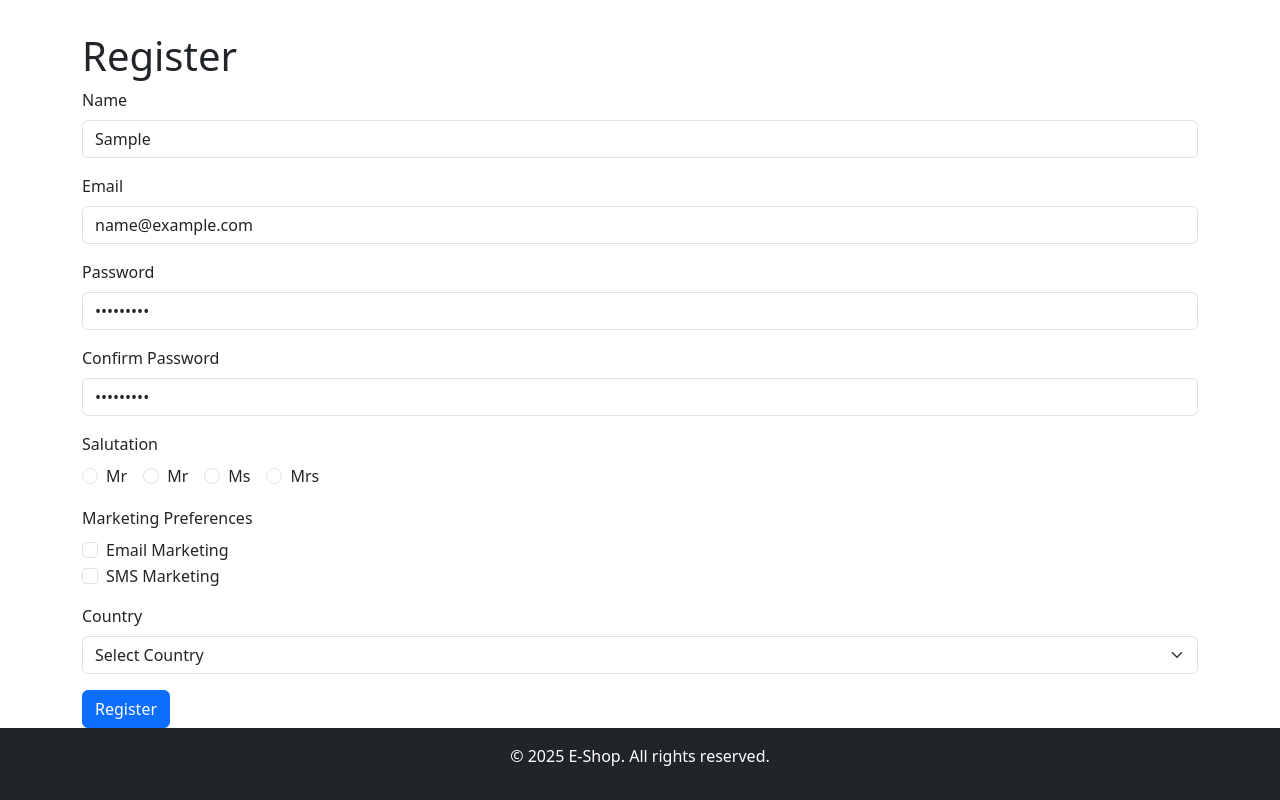
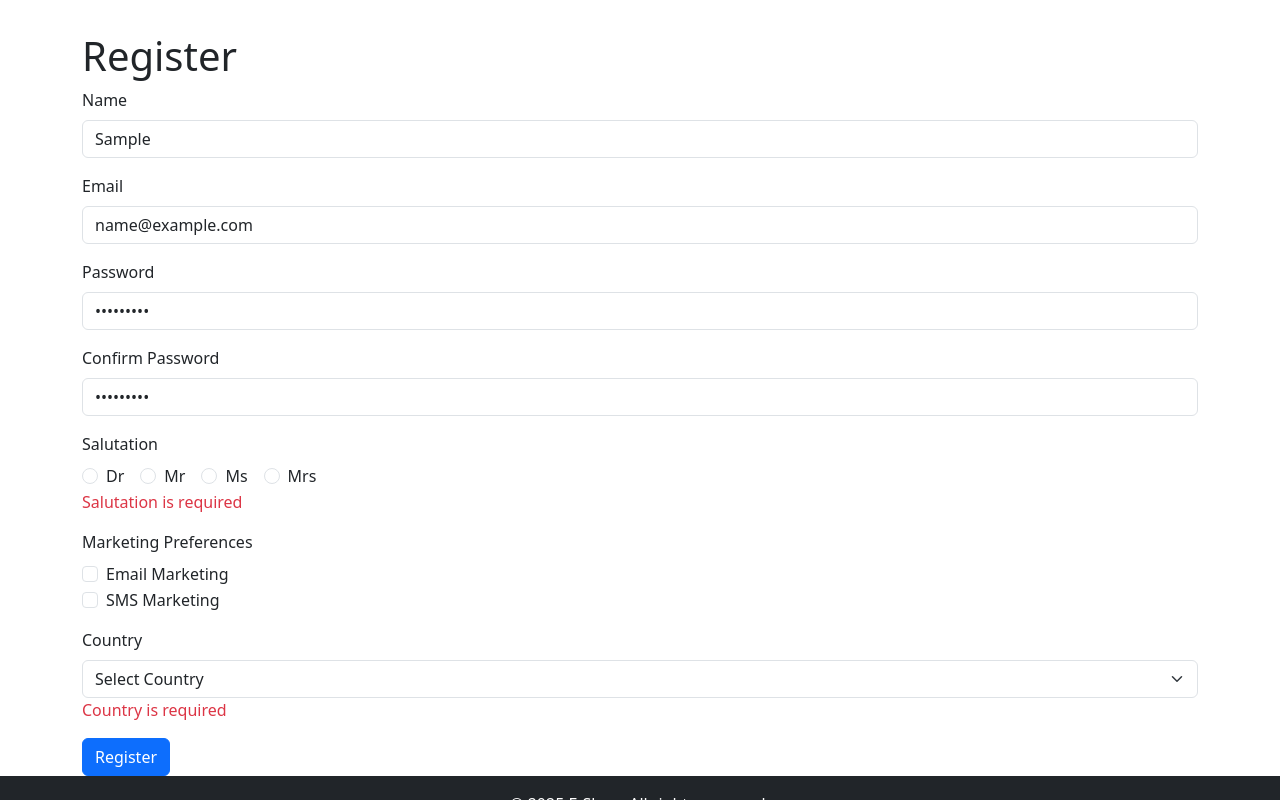
Before and after one commit to xaviertingxuan/react-assignment-2025, a React (Vite) app: page /register in a window 1280 px wide. Both pictures are taken after typing "Sample", "name@example.com", "Sample123", "Sample123" into the empty fields and a click on the button "Register". Shown: the part 337-1137 px from the top of the page. Built offline with nearby package versions, Linux system fonts and the light colour scheme.

Commit message:
bugfixes

```diff
--- a/src/components/RegisterPage.jsx
+++ b/src/components/RegisterPage.jsx
@@ -1,20 +1,13 @@
 import React from 'react';
 import { Formik, Field, Form } from 'formik';
 import * as Yup from 'yup';
-
-const validationSchema = Yup.object({
-  name: Yup.string().required('Name is required'),
-  email: Yup.string().email('Invalid email address').required('Email is required'),
-  password: Yup.string().min(8, 'Password must be at least 8 characters long').required('Password is required'),
-  confirmPassword: Yup.string()
-    .oneOf([Yup.ref('password'), null], 'Passwords must match')
-    .required('Confirm password is required'),
-  salutation: Yup.string().required('Salutation is required'),
-  marketingPreferences: Yup.array().min(1, 'At least one marketing preference is required'),
-  country: Yup.string().required('Country is required')
-});
+// import axios from 'axios';
+// import { useLocation } from 'wouter';
 
 function RegisterPage() {
+
+  // const [, setLocation] = useLocation();
+
   const initialValues = {
     name: '',
     email: '',
@@ -25,18 +18,47 @@ function RegisterPage() {
     country: ''
   };
 
-  const handleSubmit = (values, formikHelpers) => {
+  const validationSchema = Yup.object({
+    name: Yup.string()
+      .required('Name is required'),
+    email: Yup.string()
+      .email('Invalid email address')
+      .required('Email is required'),
+    password: Yup.string()
+      .required('Password is required')
+      .min(8, 'Password must be at least 8 characters'),
+    confirmPassword: Yup.string()
+      .oneOf([Yup.ref('password'), null], 'Passwords must match')
+      .required('Confirm Password is required'),
+    salutation: Yup.string()
+      .required('Salutation is required'),
+    country: Yup.string()
+      .required('Country is required')
+  });
+
+  const handleSubmit = async (values, formikHelpers) => {
+    // try {
+    //   const response = await axios.post(`${import.meta.env.VITE_API_URL}/api/register`, values);
+    //   console.log('Registration successful:', response.data);
+
+    // } catch (error) {
+    //   console.error('Registration failed:', error.response?.data || error.message);
+    // } finally {
+    //   formikHelpers.setSubmitting(false);
+    //   setLocation('/');
+    // }
+
     console.log('Form values:', values);
     formikHelpers.setSubmitting(false);
   };
 
   return (
-    <div className="container mt-5" >
+    <div className="container mt-5">
       <h1>Register</h1>
       <Formik
         initialValues={initialValues}
+        onSubmit={handleSubmit}
         validationSchema={validationSchema}
-        onSubmit={handleSubmit}
       >
         {(formik) => (
           <Form>
@@ -48,6 +70,7 @@ function RegisterPage() {
                 id="name"
                 name="name"
               />
+              {formik.touched.name && formik.errors.name ? <div className="text-danger">{formik.errors.name}</div> : null}
             </div>
 
             <div className="mb-3">
@@ -58,6 +81,7 @@ function RegisterPage() {
                 id="email"
                 name="email"
               />
+              {formik.touched.email && formik.errors.email ? <div className="text-danger">{formik.errors.email}</div> : null}
             </div>
 
             <div className="mb-3">
@@ -68,6 +92,7 @@ function RegisterPage() {
                 id="password"
                 name="password"
               />
+              {formik.touched.password && formik.errors.password ? <div className="text-danger">{formik.errors.password}</div> : null}
             </div>
 
             <div className="mb-3">
@@ -78,6 +103,7 @@ function RegisterPage() {
                 id="confirmPassword"
                 name="confirmPassword"
               />
+              {formik.touched.confirmPassword && formik.errors.confirmPassword ? <div className="text-danger">{formik.errors.confirmPassword}</div> : null}
             </div>
 
             <div className="mb-3">
@@ -91,7 +117,7 @@ function RegisterPage() {
                     id="dr"
                     value="Dr"
                   />
-                  <label className="form-check-label" htmlFor="mr">Mr</label>
+                  <label className="form-check-label" htmlFor="dr">Dr</label>
                 </div>
                 <div className="form-check form-check-inline">
                   <Field
@@ -124,10 +150,12 @@ function RegisterPage() {
                   <label className="form-check-label" htmlFor="mrs">Mrs</label>
                 </div>
               </div>
+              {formik.touched.salutation && formik.errors.salutation ? <div className="text-danger">{formik.errors.salutation}</div> : null}
             </div>
 
             <div className="mb-3">
               <label className="form-label">Marketing Preferences</label>
+              <div role="group" aria-labelledby="checkbox-group">
                 <div className="form-check">
                   <Field
                     className="form-check-input"
@@ -153,6 +181,8 @@ function RegisterPage() {
                   </label>
                 </div>
               </div>
+              {formik.touched.marketingPreferences && formik.errors.marketingPreferences ? <div className="text-danger">{formik.errors.marketingPreferences}</div> : null}
+            </div>
 
             <div className="mb-3">
               <label htmlFor="country" className="form-label">Country</label>
@@ -168,6 +198,7 @@ function RegisterPage() {
                 <option value="in">Indonesia</option>
                 <option value="th">Thailand</option>
               </Field>
+              {formik.touched.country && formik.errors.country ? <div className="text-danger">{formik.errors.country}</div> : null}
             </div>
 
             <button
@@ -180,7 +211,7 @@ function RegisterPage() {
           </Form>
         )}
       </Formik>
-    </div >
+    </div>
   );
 }
 
```
Lines whose indentation alone changed are shown as unchanged.
